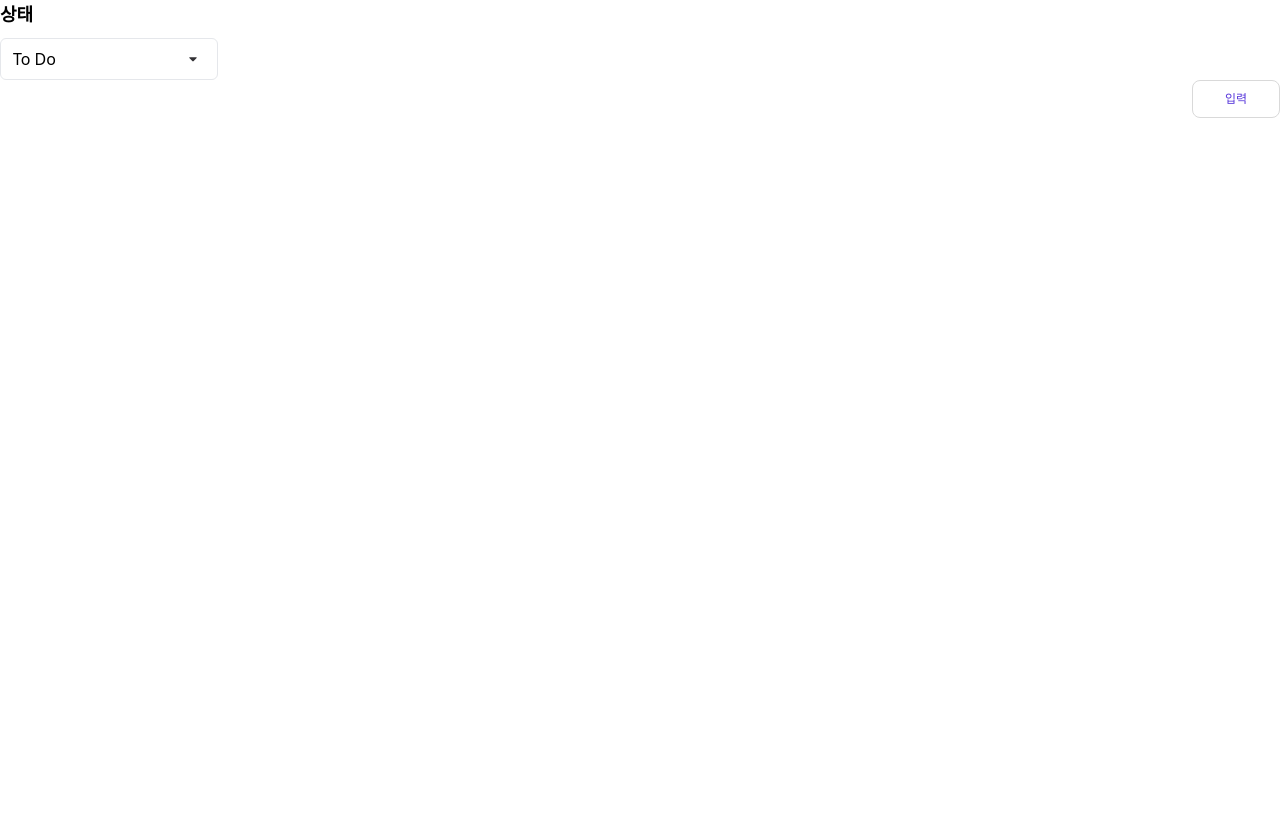
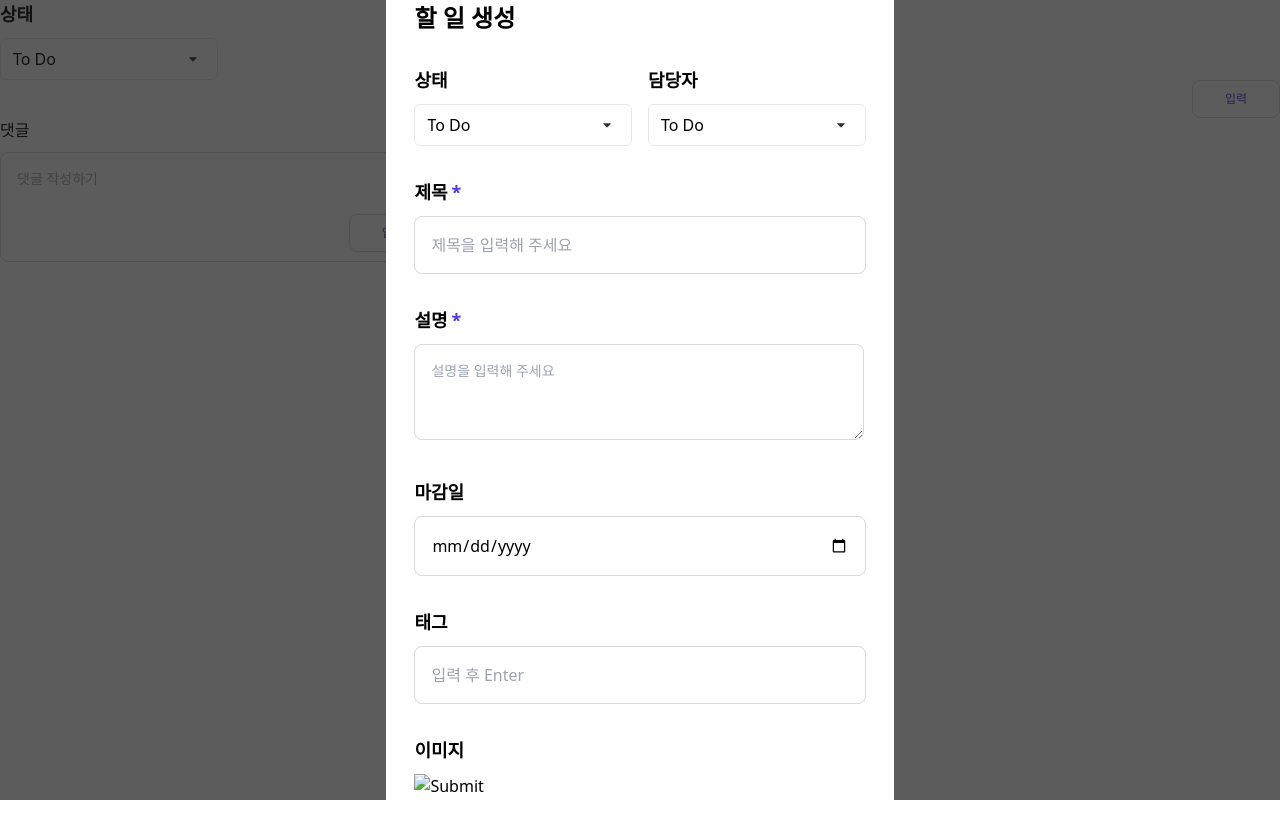
Before and after one commit to Sprint-Part3-Team14/Taskify, a Next.js app: page /modal in a window 1280 px wide. Before the commit the page ends 800 px from the top, so only its background shows below. Built offline with nearby package versions, Linux system fonts and the light colour scheme.

Commit message:
✨ Feat : add CreateWorkModal

```diff
--- a/app/modal/page.tsx
+++ b/app/modal/page.tsx
@@ -2,9 +2,11 @@
 
 import ModalButton from '@components/Modal/Button/ModalButton';
 import CreateColumnModal from '@components/Modal/CreateColumnModal';
+import CreateWorkModal from '@components/Modal/CreateWorkModal';
 import DeleteAllCardModal from '@components/Modal/DeleteAllCardModal';
 import EditColumnModal from '@components/Modal/EditColumnModal';
 import ModalDropdown from '@components/Modal/Input/ModalDropdown';
+import ModalTextarea from '@components/Modal/Input/ModalTextarea';
 import InviteModal from '@components/Modal/InviteModal';
 import WrongPasswordModal from '@components/Modal/WrongPasswordModal';
 
@@ -13,6 +15,8 @@ const modalTest = () => {
     <>
       <ModalDropdown title='상태' />
       <ModalButton buttonType='single' singleButton='입력' />
+      <ModalTextarea />
+      <CreateWorkModal />
     </>
   );
 };
--- /dev/null
+++ b/components/Modal/CreateWorkModal.tsx
@@ -0,0 +1,57 @@
+import ModalDropdown from './Input/ModalDropdown';
+import ModalLayout from './ModalLayout';
+
+const CreateWorkModal = () => {
+  return (
+    <ModalLayout handleModal={() => {}} title='할 일 생성'>
+      <div className='flex gap-4'>
+        <ModalDropdown title='상태' />
+        <ModalDropdown title='담당자' />
+      </div>
+      <div className='flex flex-col gap-2.5 '>
+        <label className='flex gap-1 font-extrabold text-lg'>
+          제목<span className='text-tp-violet_900 '>*</span>
+        </label>
+        <input
+          type='text'
+          placeholder='제목을 입력해 주세요'
+          className='border border-solid border-tp-gray_700 p-4 rounded-lg outline-tp-violet_900'
+        />
+      </div>
+      <div className='flex flex-col gap-2.5'>
+        <label className='flex gap-1 font-extrabold text-lg'>
+          설명<span className='text-tp-violet_900 '>*</span>
+        </label>
+        <div className='relative inline'>
+          <textarea
+            id='Comments'
+            placeholder='설명을 입력해 주세요'
+            className='text-sm w-[28.125rem] h-[6rem] border border-solid border-tp-gray_700 rounded-lg pt-4 px-4 pb-11 outline-tp-violet_900 relative placeholder:text-sm'
+          />
+        </div>
+      </div>
+      <div className='flex flex-col gap-2.5'>
+        <label className='flex gap-1 font-extrabold text-lg'>마감일</label>
+        <input
+          type='date'
+          placeholder='날짜를 입력해 주세요'
+          className='border border-solid border-tp-gray_700 p-4 rounded-lg outline-tp-violet_900'
+        />
+      </div>
+      <div className='flex flex-col gap-2.5 '>
+        <label className='flex gap-1 font-extrabold text-lg'>태그</label>
+        <input
+          type='text'
+          placeholder='입력 후 Enter'
+          className='border border-solid border-tp-gray_700 p-4 rounded-lg outline-tp-violet_900'
+        />
+      </div>
+      <div className='flex flex-col gap-2.5 '>
+        <label className='flex gap-1 font-extrabold text-lg'>이미지</label>
+        <input type='image' />
+      </div>
+    </ModalLayout>
+  );
+};
+
+export default CreateWorkModal;
--- /dev/null
+++ b/components/Modal/input/ModalTextarea.tsx
@@ -0,0 +1,22 @@
+import ModalButton from '../Button/ModalButton';
+
+const ModalTextarea = () => {
+  return (
+    <div className='flex flex-col gap-2.5'>
+      <label htmlFor='Comments'>댓글</label>
+      <div className='relative inline'>
+        <textarea
+          id='Comments'
+          cols={10}
+          rows={10}
+          placeholder='댓글 작성하기'
+          className='w-[28.125rem] h-[6.875rem] border border-solid border-tp-gray_700 rounded-lg pt-4 px-4 pb-11 outline-tp-violet_900 relative placeholder:text-sm '></textarea>
+        <div className='absolute bottom-4 left-[21.8rem] '>
+          <ModalButton buttonType='single' singleButton='입력' />
+        </div>
+      </div>
+    </div>
+  );
+};
+
+export default ModalTextarea;
```
